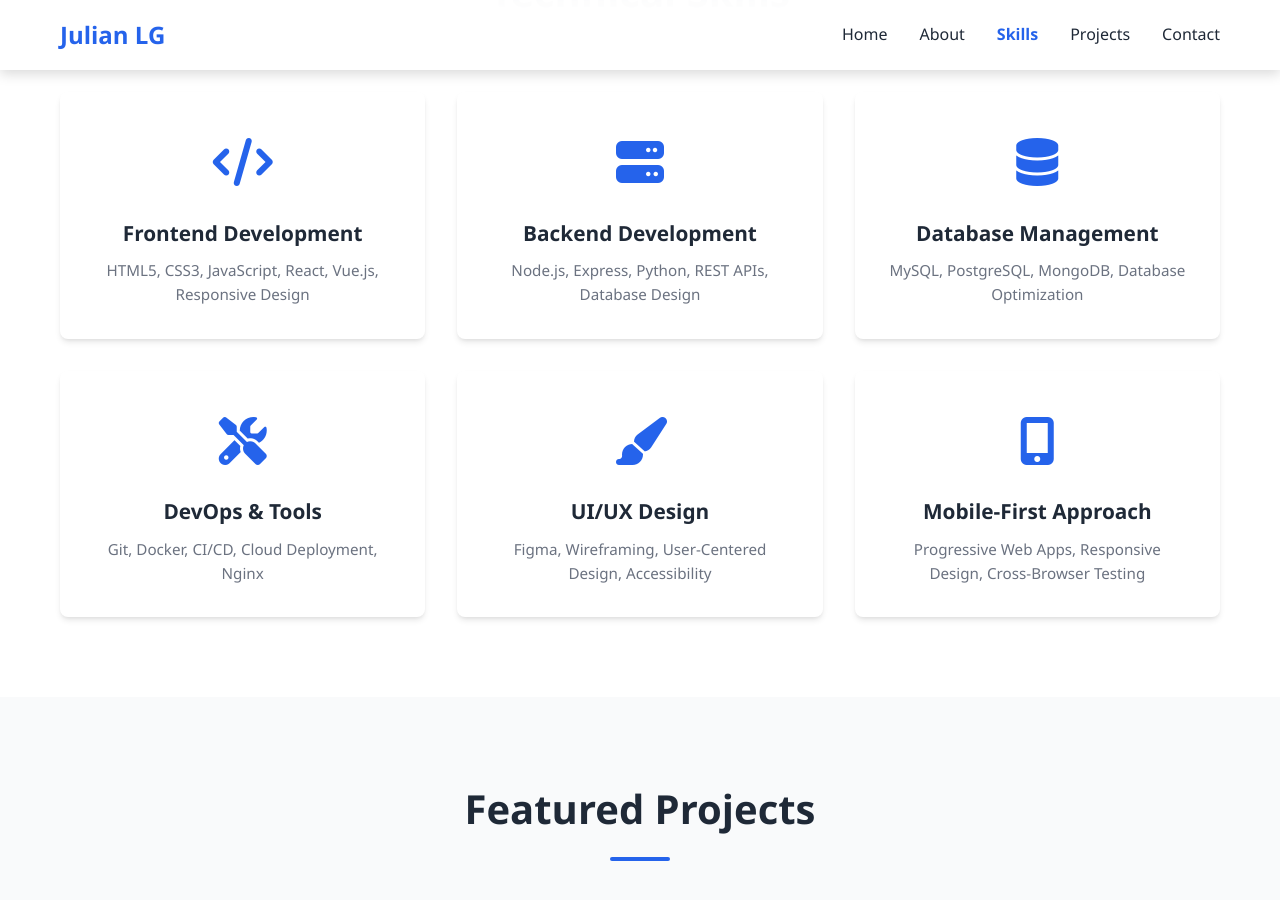
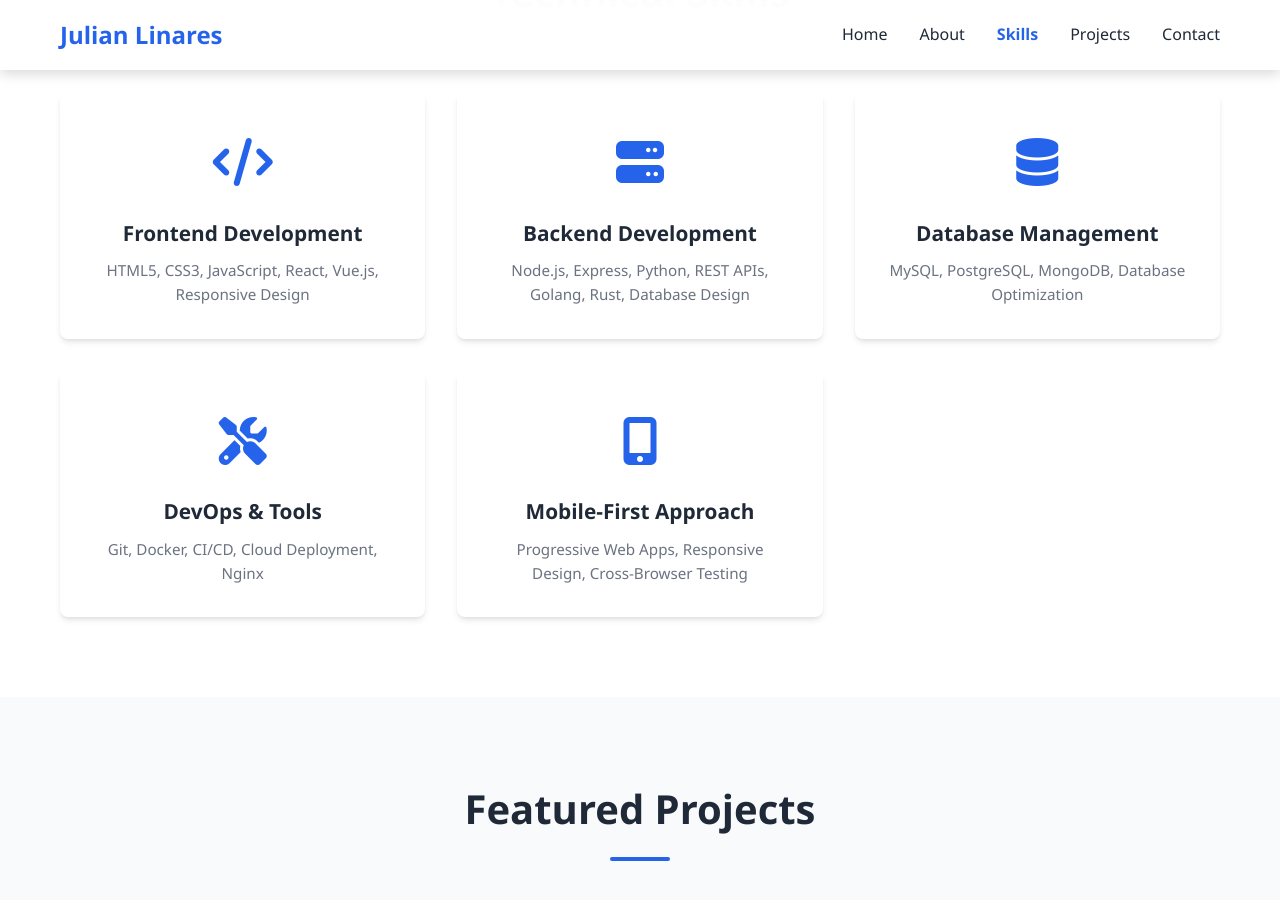
Before and after one commit to Julianlg752/julianlg752.github.io, a Jekyll site: the page index.html, which Jekyll copies as it is, in a window 1280 px wide and 900 px high, scrolled down 1550 px. Built offline with Jekyll 4.4.1, drawn with Linux system fonts in a browser that asks for light colours; some of the changed text lies outside the part shown.

Commit message:
Fix Name and contact information

```diff
--- a/index.html
+++ b/index.html
@@ -3,8 +3,8 @@
 <head>
     <meta charset="UTF-8">
     <meta name="viewport" content="width=device-width, initial-scale=1.0">
-    <meta name="description" content="Julian LG - Full Stack Developer Portfolio">
-    <title>Julian LG - Full Stack Developer</title>
+    <meta name="description" content="Julian Linares - Full Stack Developer Portfolio">
+    <title>Julian Linares - Full Stack Developer</title>
     <link rel="stylesheet" href="styles.css">
     <link rel="stylesheet" href="https://cdnjs.cloudflare.com/ajax/libs/font-awesome/6.4.0/css/all.min.css">
 </head>
@@ -12,7 +12,7 @@
     <!-- Navigation -->
     <nav class="navbar">
         <div class="container">
-            <div class="nav-brand">Julian LG</div>
+            <div class="nav-brand">Julian Linares</div>
             <ul class="nav-menu">
                 <li><a href="#home" class="nav-link">Home</a></li>
                 <li><a href="#about" class="nav-link">About</a></li>
@@ -31,7 +31,7 @@
     <!-- Hero Section -->
     <section id="home" class="hero">
         <div class="hero-content">
-            <h1 class="hero-title">Hi, I'm <span class="highlight">Julian LG</span></h1>
+            <h1 class="hero-title">Hi, I'm <span class="highlight">Julian Linares</span></h1>
             <p class="hero-subtitle">Full Stack Developer & Web Solutions Architect</p>
             <p class="hero-description">
                 I build modern, responsive websites and web applications that solve real-world problems.
@@ -85,7 +85,7 @@
                         <i class="fas fa-server"></i>
                     </div>
                     <h3>Backend Development</h3>
-                    <p>Node.js, Express, Python, REST APIs, Database Design</p>
+                    <p>Node.js, Express, Python, REST APIs, Golang, Rust, Database Design</p>
                 </div>
                 <div class="skill-card">
                     <div class="skill-icon">
@@ -100,13 +100,6 @@
                     </div>
                     <h3>DevOps & Tools</h3>
                     <p>Git, Docker, CI/CD, Cloud Deployment, Nginx</p>
-                </div>
-                <div class="skill-card">
-                    <div class="skill-icon">
-                        <i class="fas fa-paint-brush"></i>
-                    </div>
-                    <h3>UI/UX Design</h3>
-                    <p>Figma, Wireframing, User-Centered Design, Accessibility</p>
                 </div>
                 <div class="skill-card">
                     <div class="skill-icon">
@@ -169,8 +162,8 @@
                             loading for a smooth user experience.
                         </p>
                         <div class="project-tech">
-                            <span class="tech-tag">HTML5</span>
-                            <span class="tech-tag">CSS3</span>
+                            <span class="tech-tag">React</span>
+                            <span class="tech-tag">CSS</span>
                             <span class="tech-tag">JavaScript</span>
                             <span class="tech-tag">Media Optimization</span>
                         </div>
@@ -201,11 +194,11 @@
                         <i class="fab fa-github"></i>
                         <span>GitHub</span>
                     </a>
-                    <a href="mailto:julian@example.com" class="contact-link">
+                    <a href="mailto:julianlg@gmail.com" class="contact-link">
                         <i class="fas fa-envelope"></i>
                         <span>Email</span>
                     </a>
-                    <a href="https://www.linkedin.com/in/julianlg752" target="_blank" rel="noopener noreferrer" class="contact-link">
+                    <a href="https://www.linkedin.com/in/7juli%C3%A1nlinares0/" target="_blank" rel="noopener noreferrer" class="contact-link">
                         <i class="fab fa-linkedin"></i>
                         <span>LinkedIn</span>
                     </a>
@@ -217,7 +210,7 @@
     <!-- Footer -->
     <footer class="footer">
         <div class="container">
-            <p>&copy; <span id="year"></span> Julian LG. All rights reserved.</p>
+            <p>&copy; <span id="year"></span> Julian Linares. All rights reserved.</p>
             <p>Built with passion and modern web technologies.</p>
         </div>
     </footer>
```
